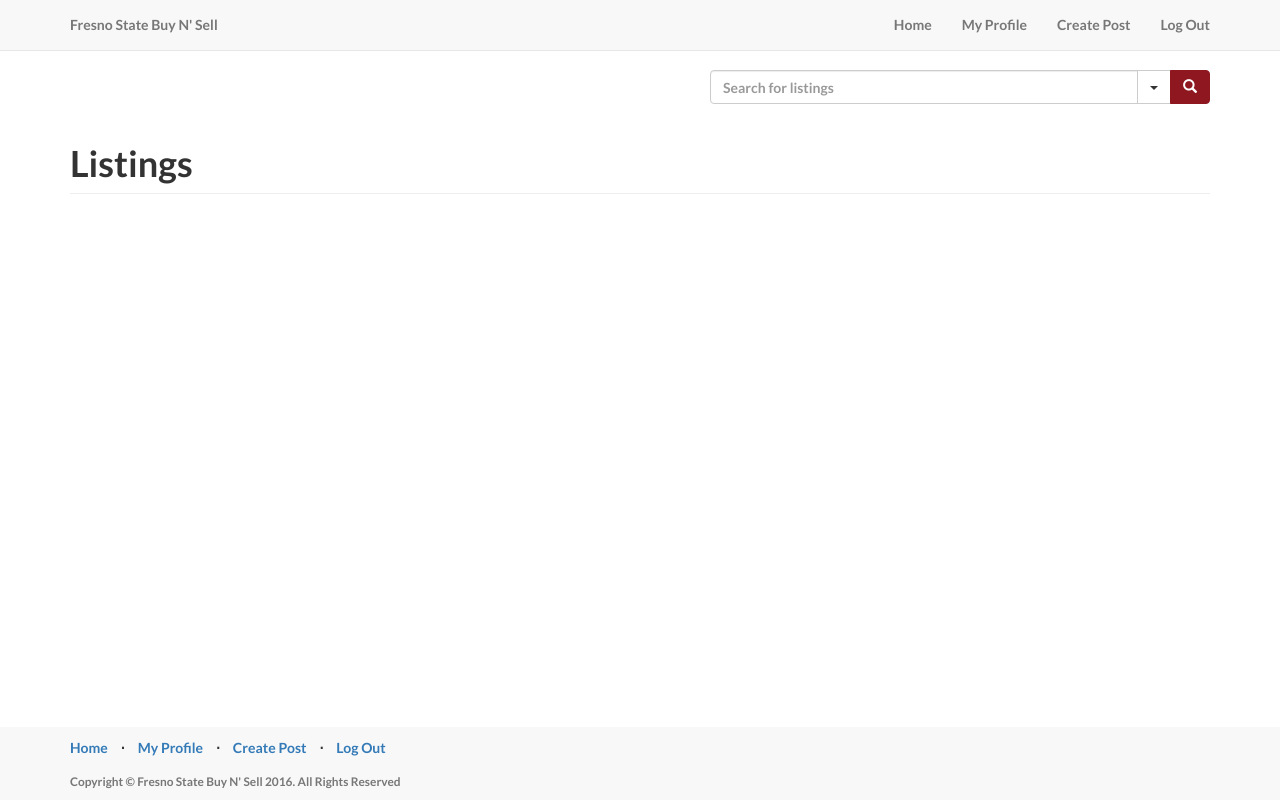
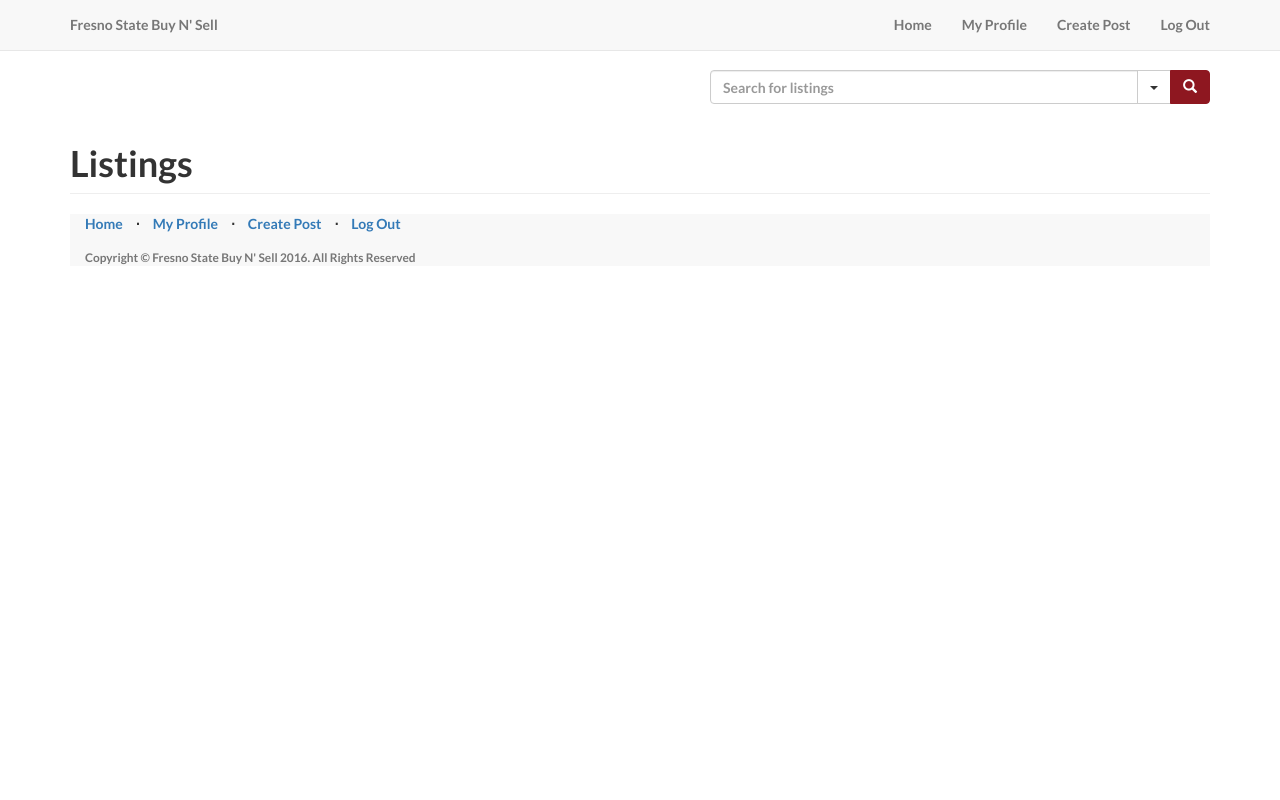
Before and after one commit to vtorianne/FresnoStateBuyNSell, a PHP site: page /php/index.php in a window 1280 px wide. Run offline with PHP 8.4, Linux system fonts and the light colour scheme; the visitor is signed in with stand-in values (Sample User, id 1); data that the repository does not hold is empty.

Commit message:
Minor Fixes

```diff
--- a/css/landing-page.css
+++ b/css/landing-page.css
@@ -161,7 +161,6 @@ h6 {
 }
 
 footer {
-    padding: 10px 0;
     background-color: #f8f8f8;
 }
 
--- a/css/listing-item.css
+++ b/css/listing-item.css
@@ -10,9 +10,3 @@ body {
  div.portfolio-item:hover{
     background:rgba(0,0,0,0.1);
 }
-
-footer container {
-    margin: 50px 0;
-    position: relative;
-
-}
--- a/css/listings.css
+++ b/css/listings.css
@@ -12,9 +12,6 @@ body {
     background:rgba(0,0,0,0.1);
 }
 
-footer {
-    margin: 10px 0;
-}
 
 form {
                 margin-top: 20px;
--- a/html/footer.html
+++ b/html/footer.html
@@ -1,5 +1,5 @@
  <!-- Footer -->
-    <footer style="z-index: 9999;" class="navbar navbar-fixed-bottom">
+        <footer style="z-index: 9999;">
         <div class="container">
             <div class="row">
                 <div class="col-lg-12">
--- a/php/classes/Post.php
+++ b/php/classes/Post.php
@@ -232,6 +232,7 @@ EOD;
             </div>
             </br>
             <hr>
+            </div>
 EOD;
 
         }
```
